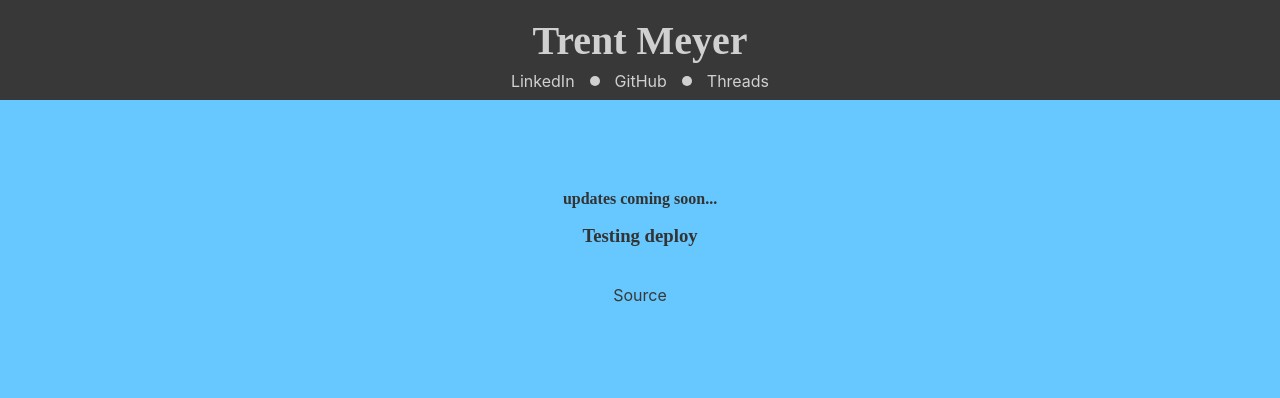
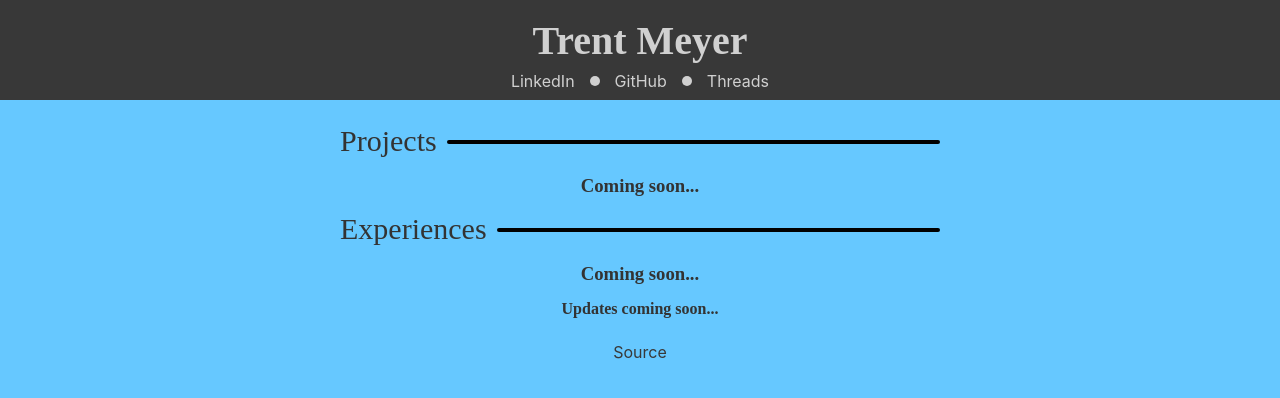
Before and after one commit to trentmyr/myr-personal-site, an Angular app in the folder myr-site/: page / in a window 1280 px wide. Shown: the top 398 px of the page. Built offline with nearby package versions, Linux system fonts and the light colour scheme; a web font is replaced by a local one.

Commit message:
add styling for main page section headers

```diff
--- a/myr-site/src/app/app.component.css
+++ b/myr-site/src/app/app.component.css
@@ -5,10 +5,6 @@
   box-sizing: border-box;
   -webkit-font-smoothing: antialiased;
   -moz-osx-font-smoothing: grayscale;
-}
-
-h1 {
-  font-size: 40px;
 }
 
 a,
@@ -37,3 +33,22 @@ a:hover {
   border-radius: 50%;
   display: inline-block;
 }
+
+.separator-line {
+  height: 4px;
+  width: 100%;
+  border-radius: 5px;
+  background-color: black;
+}
+
+.horizontal-fill {
+  display: flex;
+  flex-direction: row;
+  width: 100%;
+  column-gap: 10px;
+  align-items: center;
+}
+
+.placeholder-text {
+  justify-content: center;
+}
--- a/myr-site/src/app/app.component.html
+++ b/myr-site/src/app/app.component.html
@@ -24,9 +24,18 @@
       >
     </div>
   </div>
-  <div class="content">
-    <h4>updates coming soon...</h4>
-    <h3>Testing deploy</h3>
+  <div class="content" style="max-width: 600px">
+    <div class="horizontal-fill">
+      <h2>Projects</h2>
+      <span class="separator-line"></span>
+    </div>
+    <h3 class="placeholder-text">Coming soon...</h3>
+    <div class="horizontal-fill">
+      <h2>Experiences</h2>
+      <span class="separator-line"></span>
+    </div>
+    <h3 class="placeholder-text">Coming soon...</h3>
+    <h4>Updates coming soon...</h4>
     <!-- <resume-list></resume-list> -->
   </div>
 
--- a/myr-site/src/styles.css
+++ b/myr-site/src/styles.css
@@ -13,6 +13,15 @@ h5,
 h6 {
   margin: 8px 0;
   font-family: "Hanuman";
+}
+
+h1 {
+  font-size: 40px;
+}
+
+h2 {
+  font-size: 30px;
+  font-weight: normal;
 }
 
 p {
@@ -53,7 +62,7 @@ footer {
 
 .content {
   display: flex;
-  margin: 82px auto 32px;
+  margin: 16px auto;
   padding: 0 16px;
   max-width: 960px;
   flex-direction: column;
```
